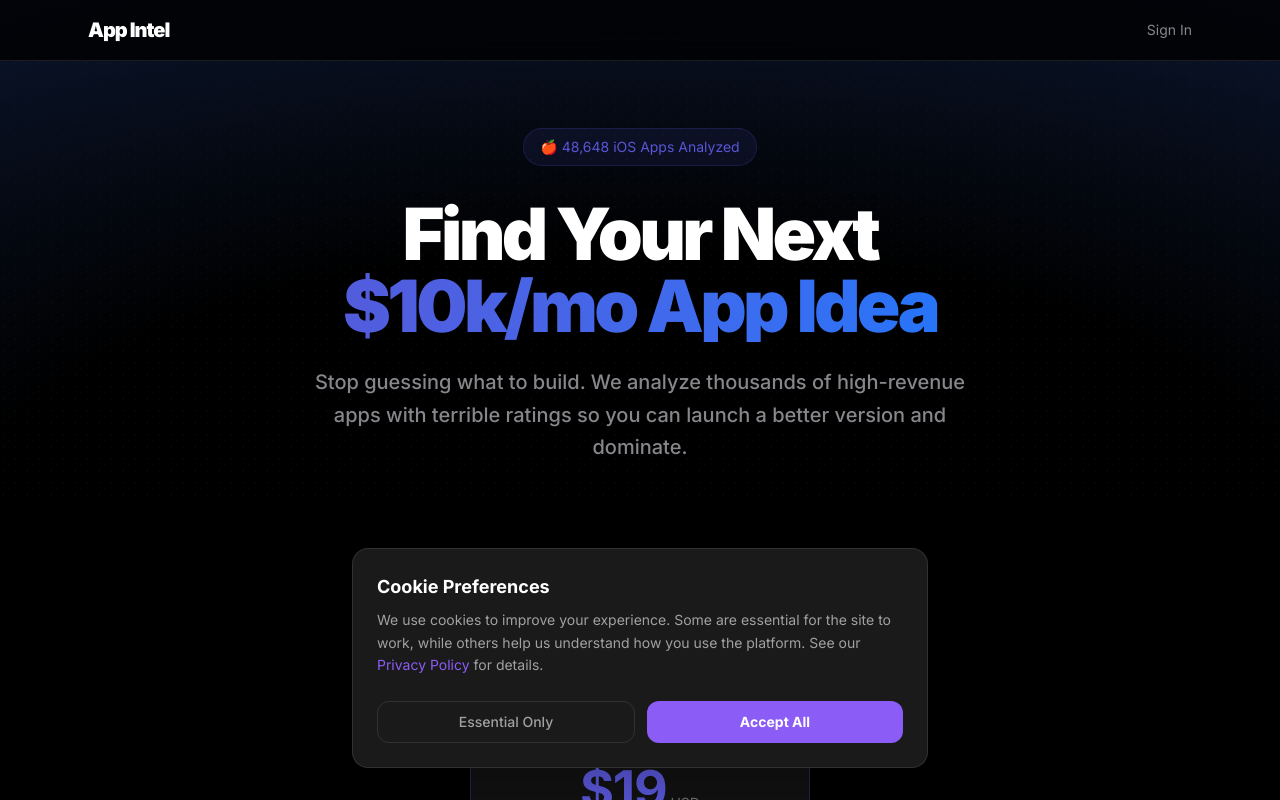
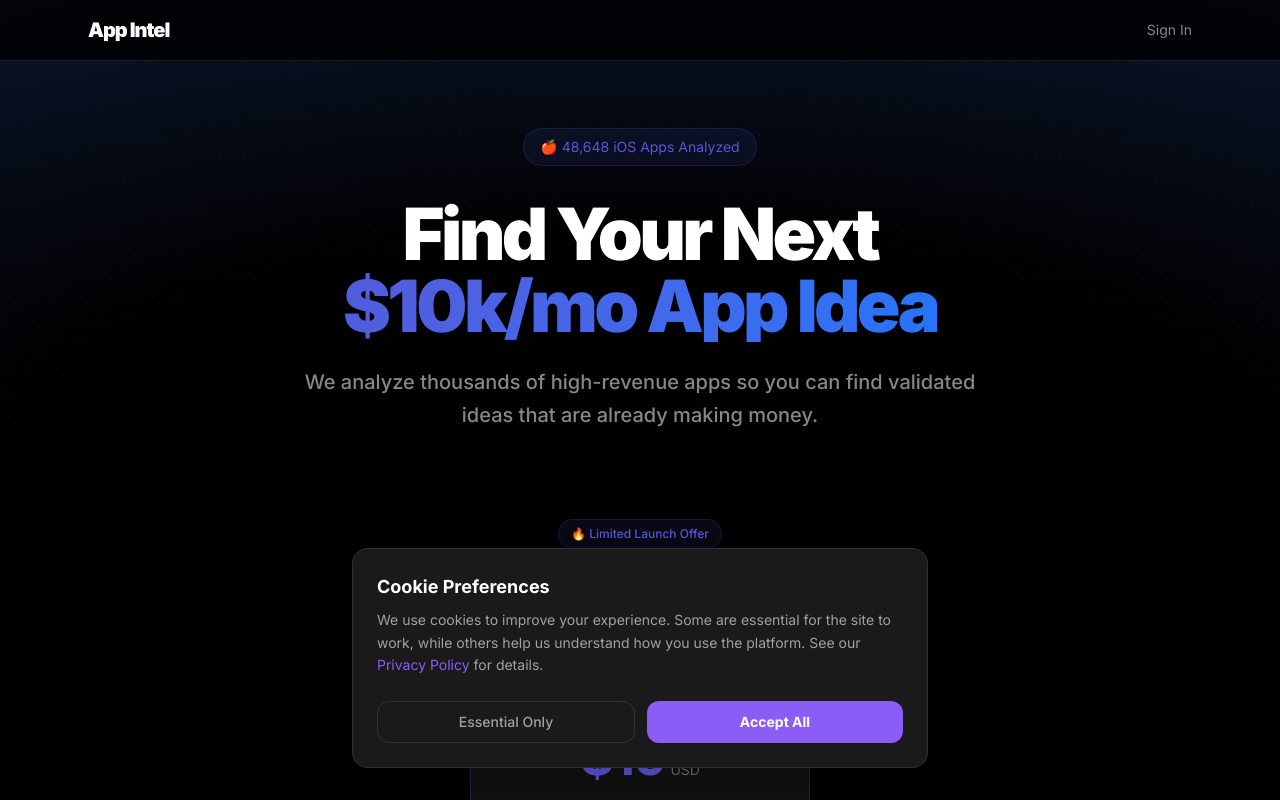
Before and after one commit to pk4PF/appintel, a Next.js app: page / in a window 1280 px wide. Shown: the top 800 px of the page. Built offline with nearby package versions, Linux system fonts and the light colour scheme.

Commit message:
copy: update value prop to validated ideas

```diff
--- a/src/app/(marketing)/page.tsx
+++ b/src/app/(marketing)/page.tsx
@@ -97,7 +97,7 @@
                     </h1>
 
                     <p className="text-xl text-[#86868b] max-w-2xl mx-auto mb-10 font-medium leading-relaxed">
-                        Stop guessing what to build. We analyze thousands of high-revenue apps with terrible ratings so you can launch a better version and dominate.
+                        We analyze thousands of high-revenue apps so you can find validated ideas that are already making money.
                     </p>
 
 
```
